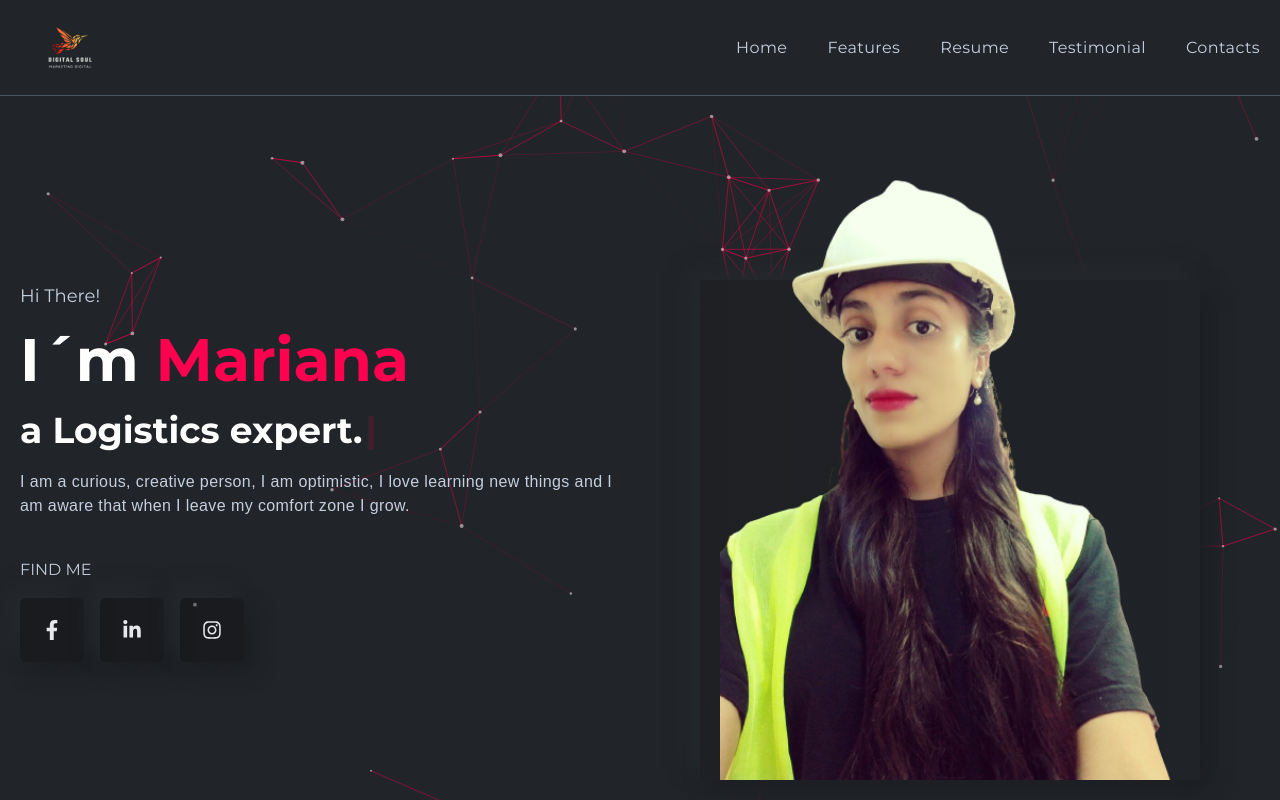
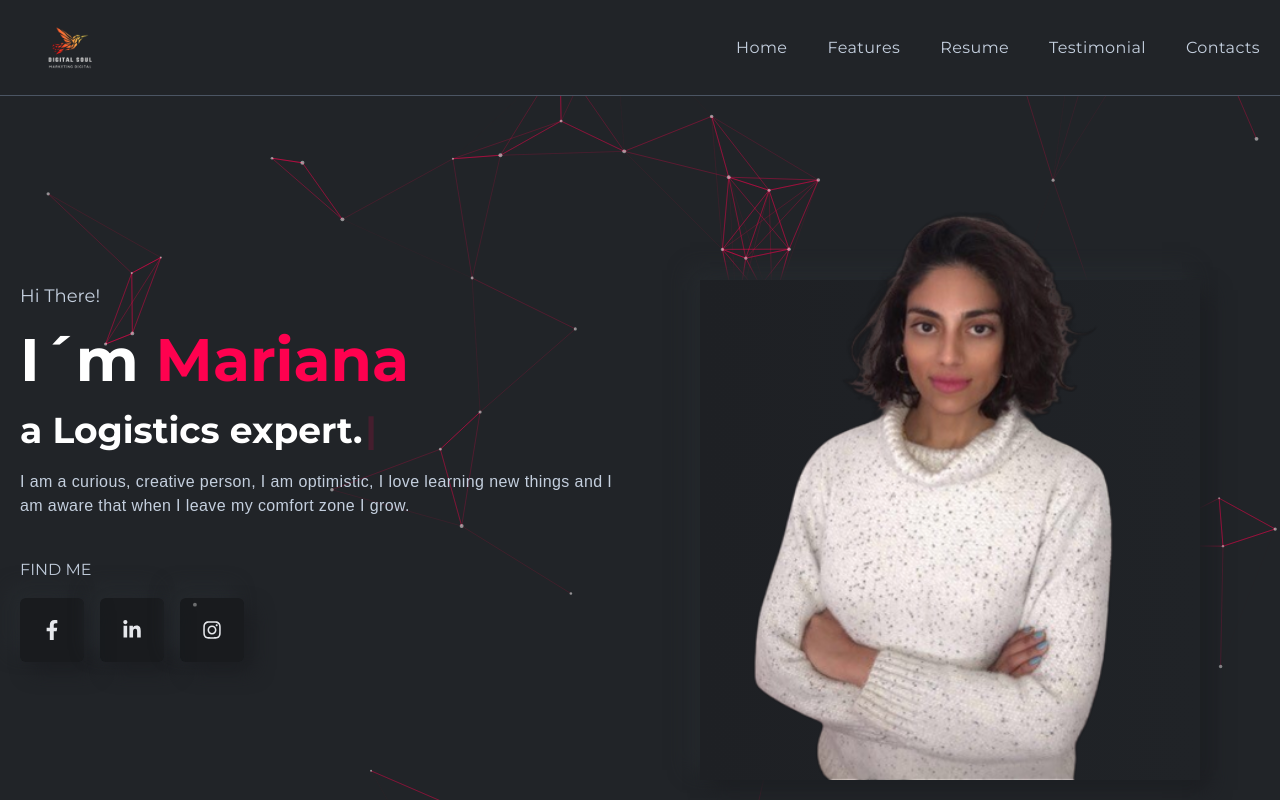
Before and after one commit to ricardoalexandrepereira/portefolio_mariana, a React (Create React App) app: page / in a window 1280 px wide. Shown: the top 800 px of the page. Built offline with nearby package versions, Linux system fonts and the light colour scheme; a web font is replaced by a local one.

Commit message:
change foto

```diff
--- a/src/assets/index.js
+++ b/src/assets/index.js
@@ -14,6 +14,7 @@ import tiktok from './images/tik-tok.jpg'
 import desktop from './images/Desktop1.png'
 import julian from './images/testimonial/julian.jpg'
 import andrew from './images/testimonial/Andrew.jpg'
+import marianaportefolio from './images/marianaportefolio1.png'
 
 export {
     Logo,
@@ -31,5 +32,6 @@ export {
     tiktok,
     desktop,
     julian,
-    andrew
+    andrew,
+    marianaportefolio
 };
--- a/src/components/banner/Banner.js
+++ b/src/components/banner/Banner.js
@@ -1,7 +1,7 @@
 import React from 'react';
 import { useTypewriter, Cursor } from 'react-simple-typewriter';
 import { FaFacebookF, FaLinkedinIn, FaInstagram } from "react-icons/fa";
-import {mariana} from '../../assets/index';
+import {marianaportefolio} from '../../assets/index';
 import { motion } from "framer-motion"
 import { useCallback } from "react";
 import Particles from "react-tsparticles";
@@ -207,7 +207,7 @@ const particlesLoaded = useCallback(async container => {
     }}
     className='w-full lgl:w-1/2 flex justify-center items-center relative'>
 
-      <img className='w-[300px] h-[400px] mt-20 lgl:w-[460px] lgl:h-[600px] z-10' src={mariana} alt="mari" />
+      <img className='w-[300px] h-[400px] mt-20 lgl:w-[460px] lgl:h-[600px] z-10' src={marianaportefolio} alt="mari" />
       <div className='absolute w-[350px] bottom-0 h-[300px] lgl:w-[500px] lgl:h-[500px] bg-gradient-to-r from-[#1e2024] to-[#202327] shadow-shadowOne
       flex justify-center align-center'></div>
     </motion.div>
```
Also changed, not shown: src/assets/images/marianaportefolio1.png (added).
